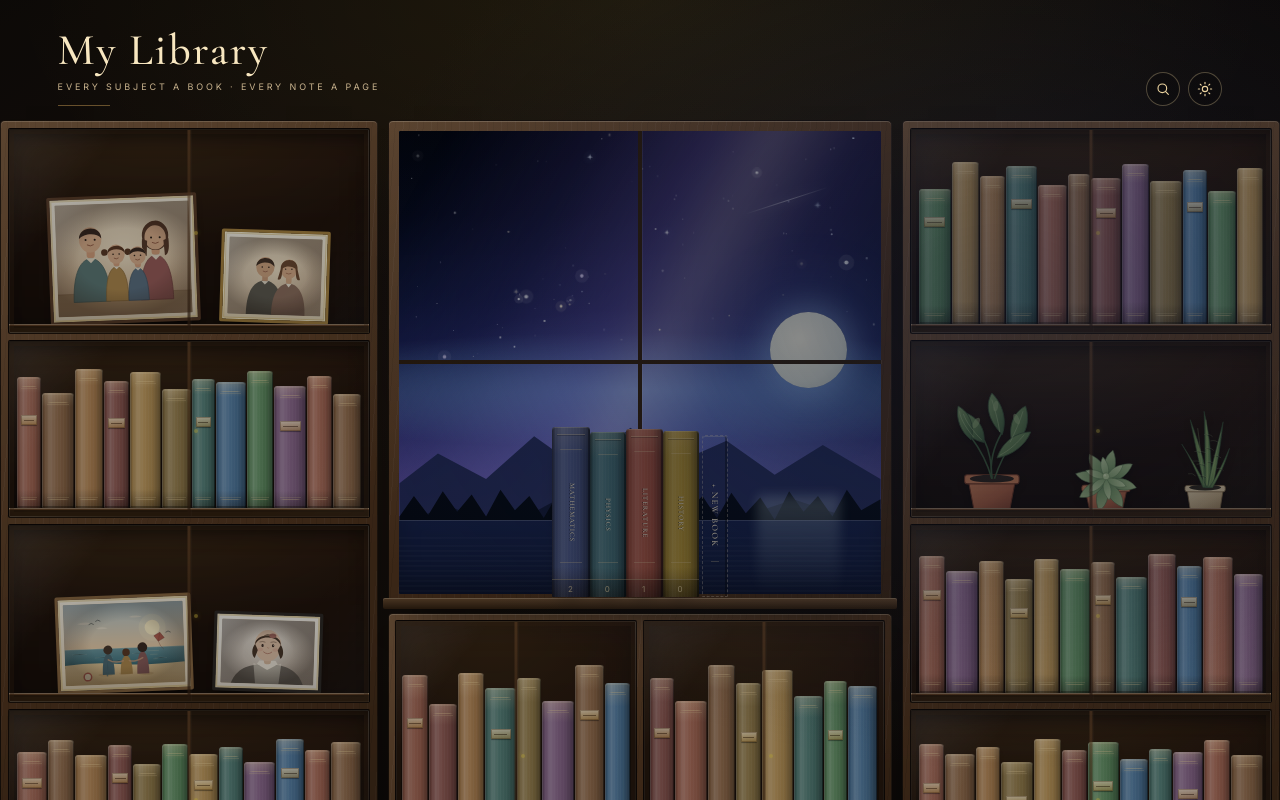
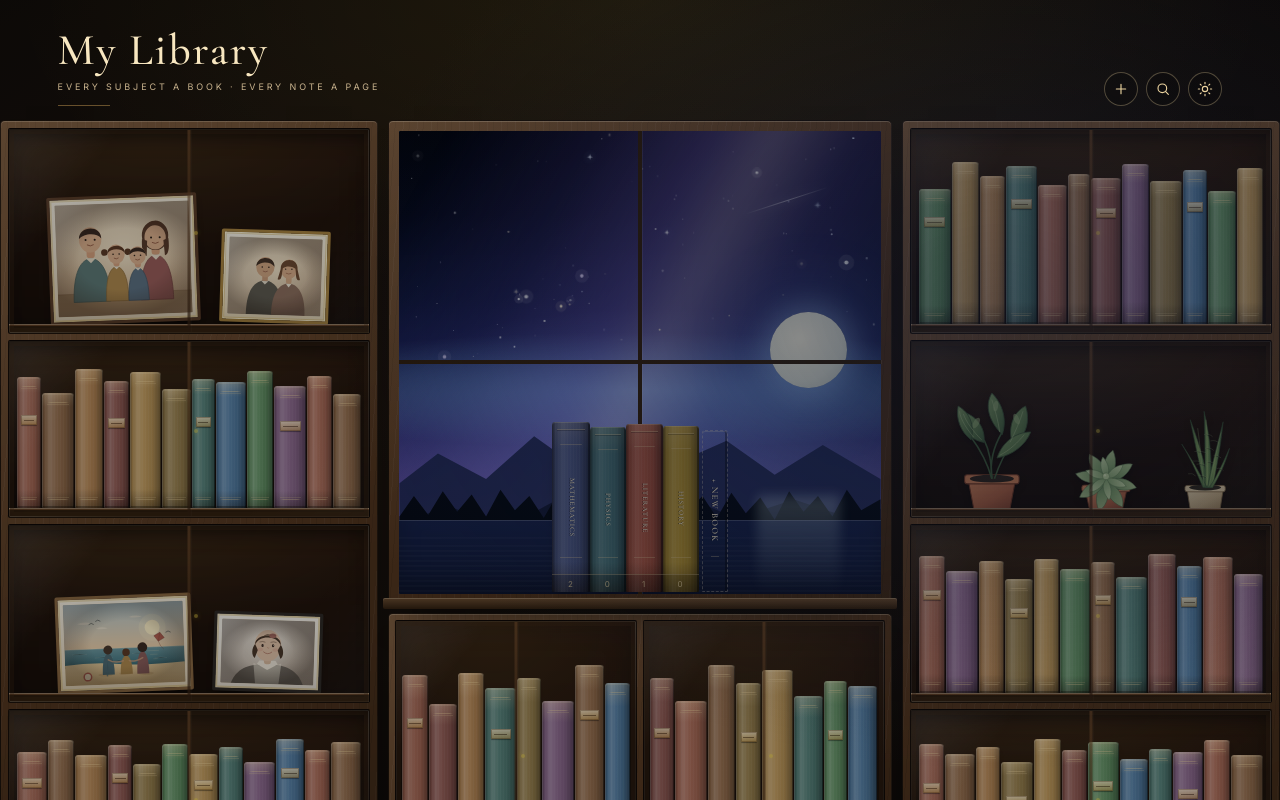
Before and after one commit to olcanaskar/my-library, a Next.js app: page / in a window 1280 px wide. Built offline with nearby package versions, Linux system fonts and the light colour scheme; a web font is replaced by a local one.

Commit message:
feat: make the notebook shelf scrollable

```diff
--- a/app/globals.css
+++ b/app/globals.css
@@ -2857,9 +2857,37 @@ html[data-theme="light"] .window-shooting-star {
   --spine-base: clamp(125px, 23vh, 170px);
 }
 
+.window-books-scroll {
+  width: 100%;
+  overflow-x: auto;
+  overflow-y: hidden;
+  padding-bottom: 5px;
+  scrollbar-width: thin;
+  scrollbar-color: color-mix(in oklab, var(--brass) 58%, transparent)
+    rgba(0, 0, 0, 0.18);
+  overscroll-behavior-x: contain;
+  -webkit-overflow-scrolling: touch;
+}
+
+.window-books-scroll::-webkit-scrollbar {
+  height: 4px;
+}
+
+.window-books-scroll::-webkit-scrollbar-track {
+  border-radius: 999px;
+  background: rgba(0, 0, 0, 0.18);
+}
+
+.window-books-scroll::-webkit-scrollbar-thumb {
+  border-radius: 999px;
+  background: color-mix(in oklab, var(--brass) 58%, transparent);
+}
+
 .window-books-row {
   display: flex;
   align-items: flex-end;
+  width: max-content;
+  margin: 0 auto;
   gap: 0;
 }
 
--- a/components/library/LibraryView.tsx
+++ b/components/library/LibraryView.tsx
@@ -82,6 +82,15 @@ export function LibraryView({
         <div className="library-actions">
           <button
             type="button"
+            onClick={onNewBook}
+            aria-label="New book"
+            title="New book"
+            className="library-action"
+          >
+            <PlusIcon className="h-4 w-4" />
+          </button>
+          <button
+            type="button"
             onClick={onOpenSearch}
             aria-label="Search notes"
             className="library-action"
@@ -164,6 +173,16 @@ export function LibraryView({
                   </button>
                 </div>
               ) : (
+                <div
+                  className="window-books-scroll"
+                  onWheel={(event) => {
+                    const el = event.currentTarget;
+                    if (el.scrollWidth <= el.clientWidth) return;
+                    if (Math.abs(event.deltaY) > Math.abs(event.deltaX)) {
+                      el.scrollLeft += event.deltaY;
+                    }
+                  }}
+                >
                   <div className="window-books-row">
                     {subjects.map((subject, index) => (
                       <BookSpine
@@ -189,6 +208,7 @@ export function LibraryView({
                     >
                       <span className="book-spine-label">+ New book</span>
                     </button>
+                  </div>
                 </div>
               )}
             </div>
```
Lines whose indentation alone changed are shown as unchanged.
